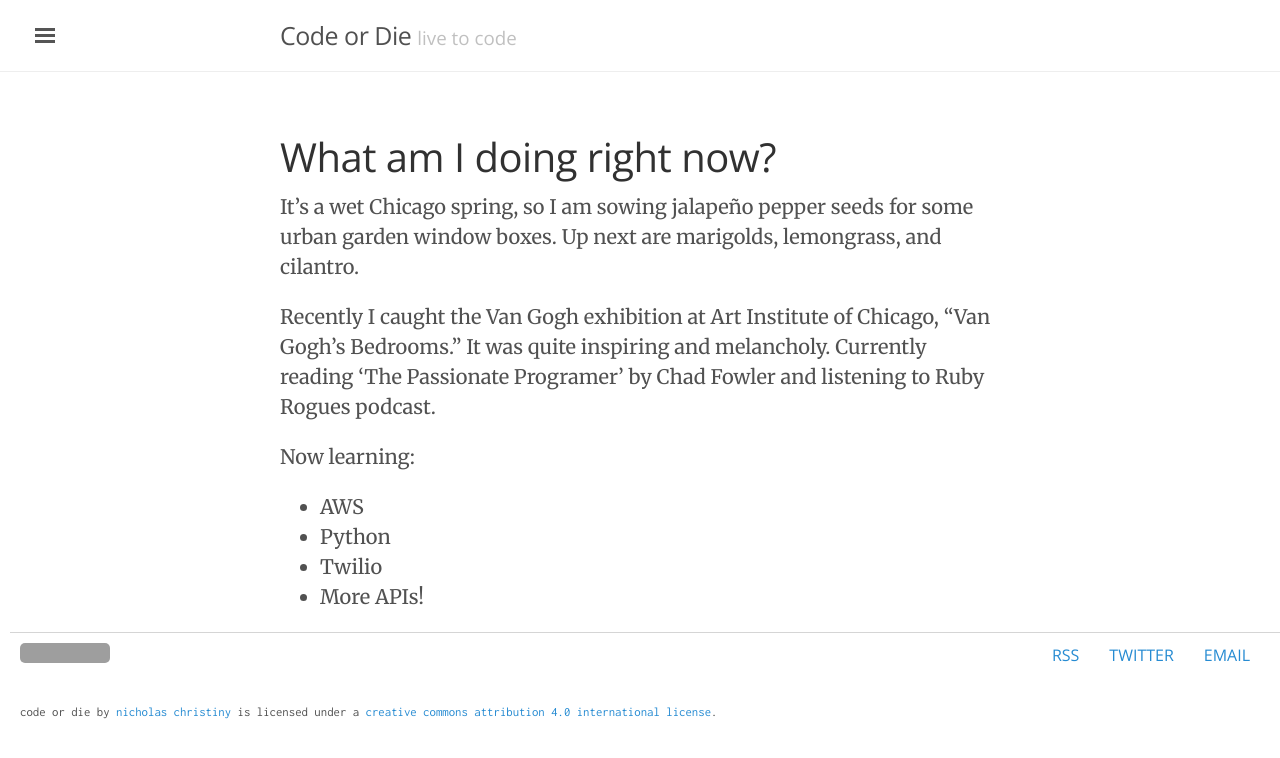
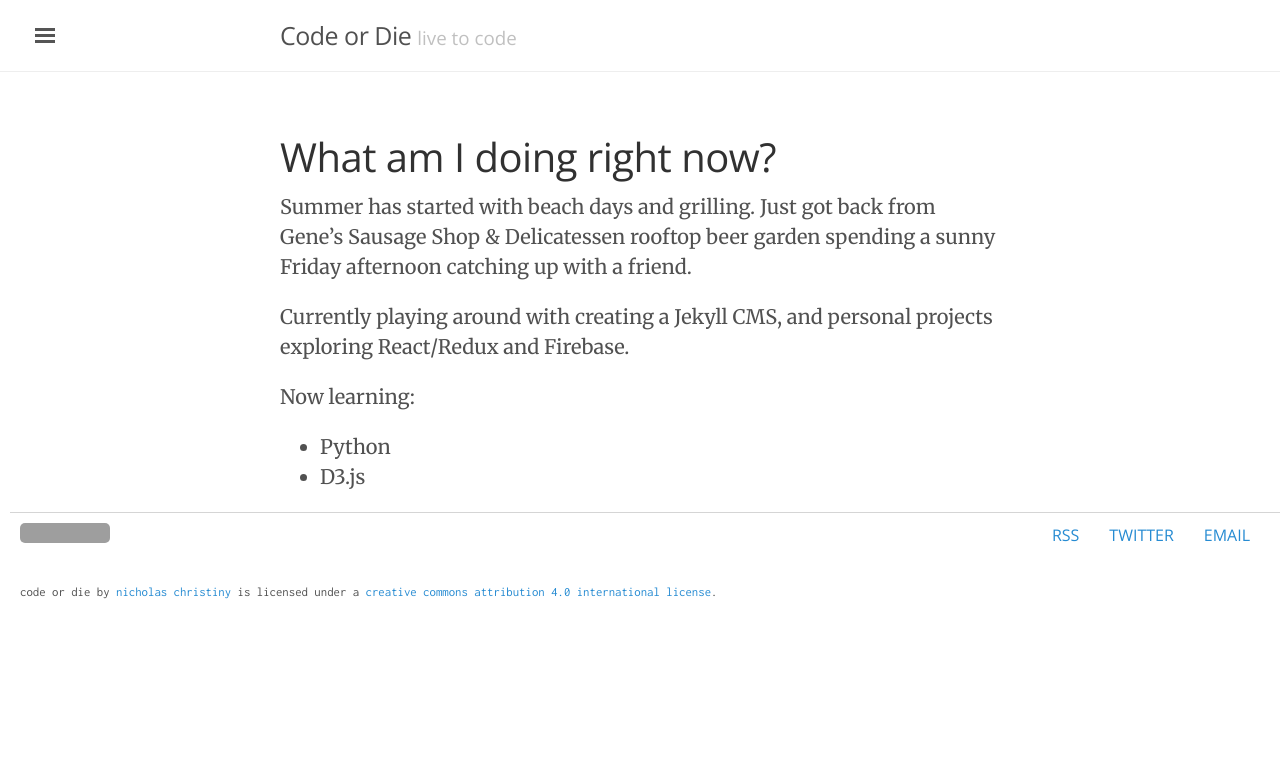
Before and after one commit to nchristiny/nchristiny.github.io, a Jekyll site: the page built from now/index.md, in a window 1280 px wide. Shown: the top 758 px of the page. Built offline with Jekyll 4.4.1, drawn with Linux system fonts in a browser that asks for light colours; nearby versions of some CDN libraries; comment, search, counter and statistics services are not loaded; grey boxes are pictures that could not be loaded.

Commit message:
Add update

```diff
--- a/now/index.md
+++ b/now/index.md
@@ -3,13 +3,11 @@ layout: default
 title: Now
 ---
 # What am I doing right now?
-It's a wet Chicago spring, so I am sowing jalapeño pepper seeds for some urban garden window boxes. Up next are marigolds, lemongrass, and cilantro.
+Summer has started with beach days and grilling. Just got back from Gene’s Sausage Shop & Delicatessen rooftop beer garden spending a sunny Friday afternoon catching up with a friend.
 
-Recently I caught the Van Gogh exhibition at Art Institute of Chicago, "Van Gogh's Bedrooms." It was quite inspiring and melancholy. Currently reading 'The Passionate Programer' by Chad Fowler and listening to Ruby Rogues podcast.
+Currently playing around with creating a Jekyll CMS, and personal projects exploring React/Redux and Firebase.
 
 Now learning:
 
-* AWS
 * Python
-* Twilio
-* More APIs!
+* D3.js
```
